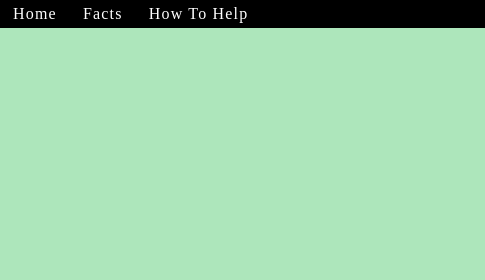
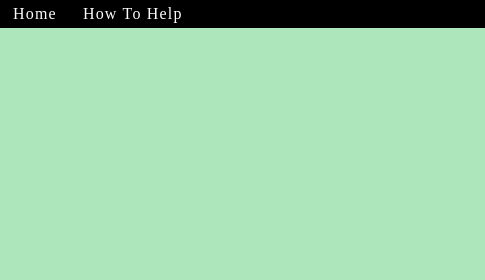
Before and after one commit to jasmingar/earth, a plain HTML site: page index.html in a window 1280 px wide. Shown: the top 280 px of the page, 0-485 px from the left. Drawn offline with Linux system fonts and the light colour scheme.

Commit message:
Update index.html

```diff
--- a/index.html
+++ b/index.html
@@ -12,9 +12,6 @@
            <a href="#">Home</a>
          </li>
          <li>
-            <a href="facts.html">Facts</a>
-         </li>
-         <li>
             <a href="help.html">How To Help</a>
          </li>
        </ul>
```
